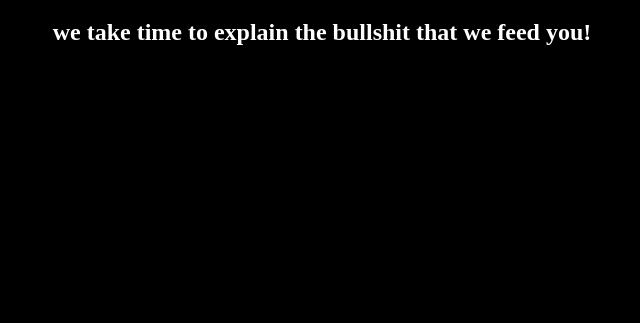
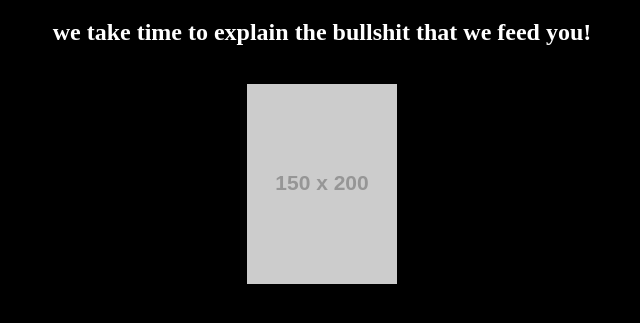
Before and after one commit to Bsmart42/Test, a plain HTML site: page index.html in a window 1280 px wide. Shown: the part 87-410 px from the top of the page, without its empty margins (318-958 px from the left). Drawn offline with Linux system fonts and the light colour scheme; placeholder pictures from the web are drawn by us.

Commit message:
Update index.html

```diff
--- a/index.html
+++ b/index.html
@@ -3,6 +3,8 @@
   <body>
     <h1> Here at bullshit inc.</h1>
     <h2>we take time to explain the bullshit that we feed you!</h2>
+    <br>
+    <img src="https://via.placeholder.com/150x200">
   </body>
 
   <style>
```
